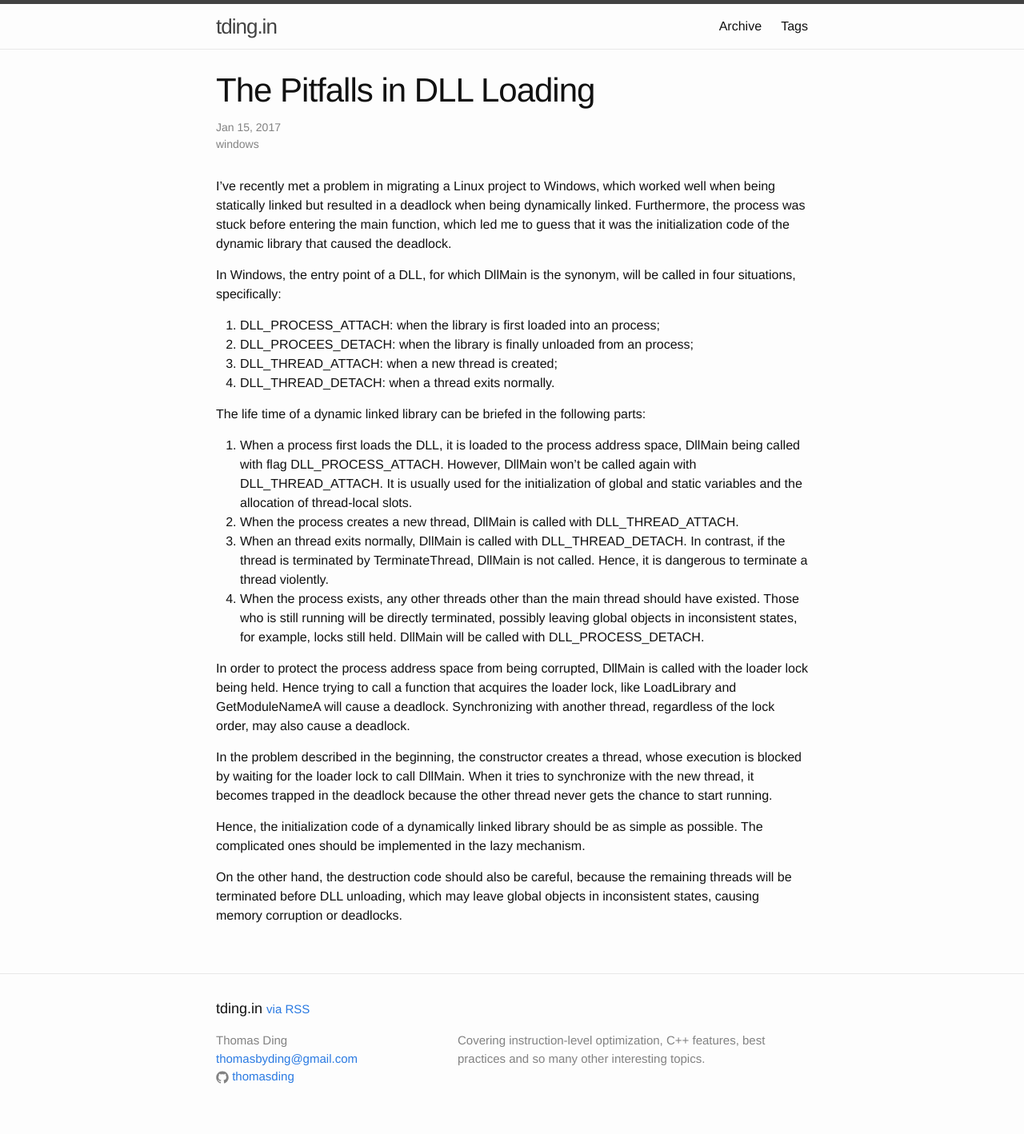
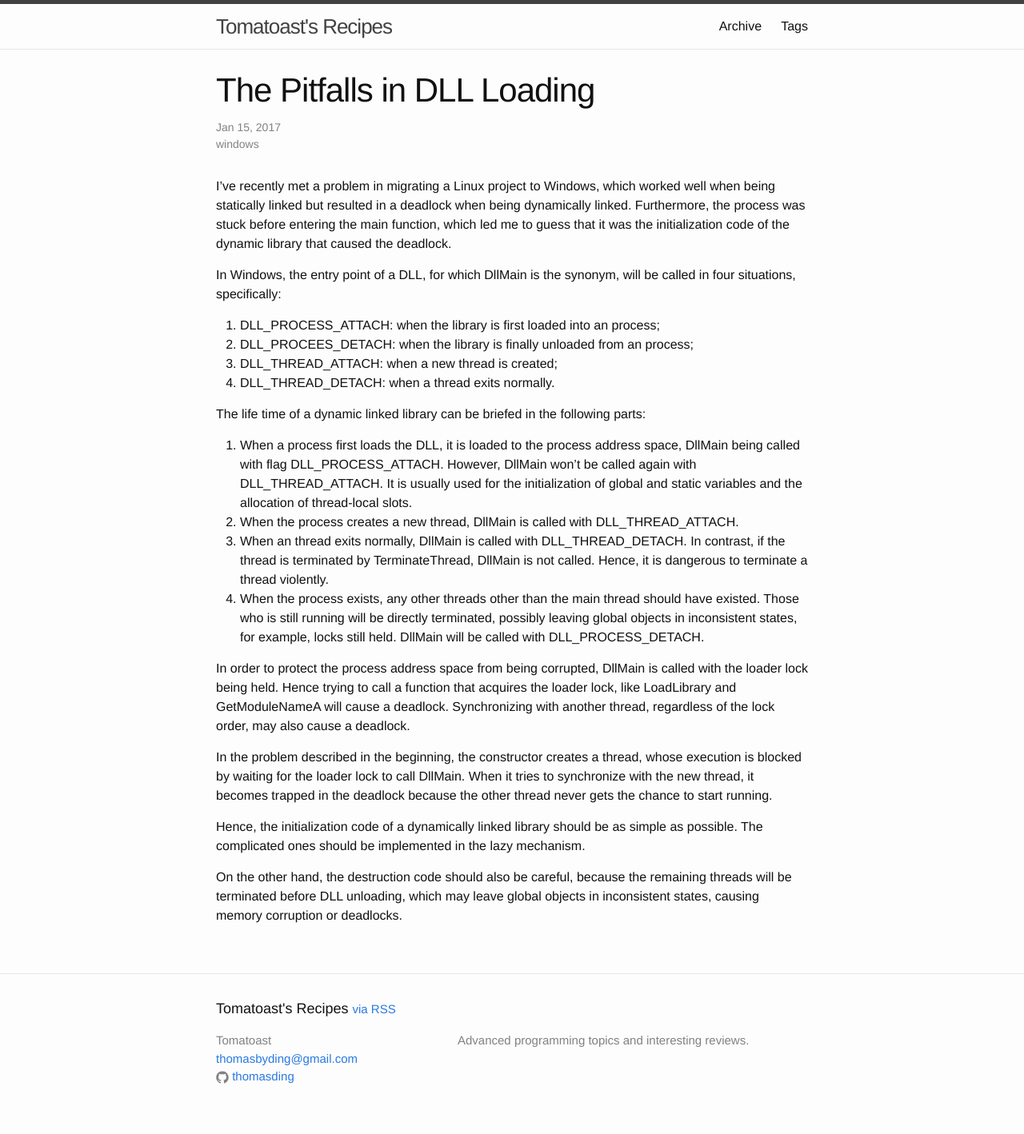
Before and after one commit to thomasding/blog, a Jekyll site: the page built from _posts/2017-01-15-the-pitfalls-in-dll-loading.md, in a window 1280 px wide. Shown: the whole page at 80% size. Built offline with Jekyll 4.4.1, drawn with Linux system fonts in a browser that asks for light colours; comment, search, counter and statistics services are not loaded.

Commit message:
Modify blog

```diff
--- a/_config.yml
+++ b/_config.yml
@@ -1,11 +1,10 @@
-title: tding.in
-author: Thomas Ding
+title: Tomatoast's Recipes
+author: Tomatoast
 email: thomasbyding@gmail.com
 description: >
-  Covering instruction-level optimization, C++ features, best practices and so
-  many other interesting topics.
+  Advanced programming topics and interesting reviews.
 baseurl: ""
-url: "http://tding.in"
+url: "https://tomatoast.pw"
 github_username:  thomasding
 
 excerpt_separator: <!--more-->
@@ -16,6 +15,3 @@
 exclude:
   - Gemfile
   - Gemfile.lock
-
-disqus:
-  shortname: tding
--- a/_includes/disqus_comments.html
+++ /dev/null
@@ -1,25 +0,0 @@
-{% if page.comments != false and jekyll.environment == "production" %}
-  {% if site.url %}
-    {% assign disqus_url = page.url | prepend: site.url %}
-  {% elsif site.github.url %}
-    {% assign disqus_url = page.url | prepend: site.github.url %}
-  {% endif %}
-
-  <div id="disqus_thread"></div>
-  <script>
-    var disqus_config = function () {
-      this.page.url = '{{ disqus_url }}';
-      this.page.identifier = '{{ disqus_url }}';
-    };
-
-    (function() {
-      var d = document, s = d.createElement('script');
-
-      s.src = 'https://{{ site.disqus.shortname }}.disqus.com/embed.js';
-
-      s.setAttribute('data-timestamp', +new Date());
-      (d.head || d.body).appendChild(s);
-    })();
-  </script>
-  <noscript>Please enable JavaScript to view the <a href="https://disqus.com/?ref_noscript" rel="nofollow">comments powered by Disqus.</a></noscript>
-{% endif %}
--- /dev/null
+++ b/_includes/isso_comments.html
@@ -0,0 +1,5 @@
+{% if page.comments != false and jekyll.environment == "production" %}
+  <script data-isso="//tomatoast.pw/isso"
+        src="//tomatoast.pw/isso/embed.min.js"></script>
+  <section id="isso-thread"></section>
+{% endif %}
```
Also changed, not shown: 1 other file.
